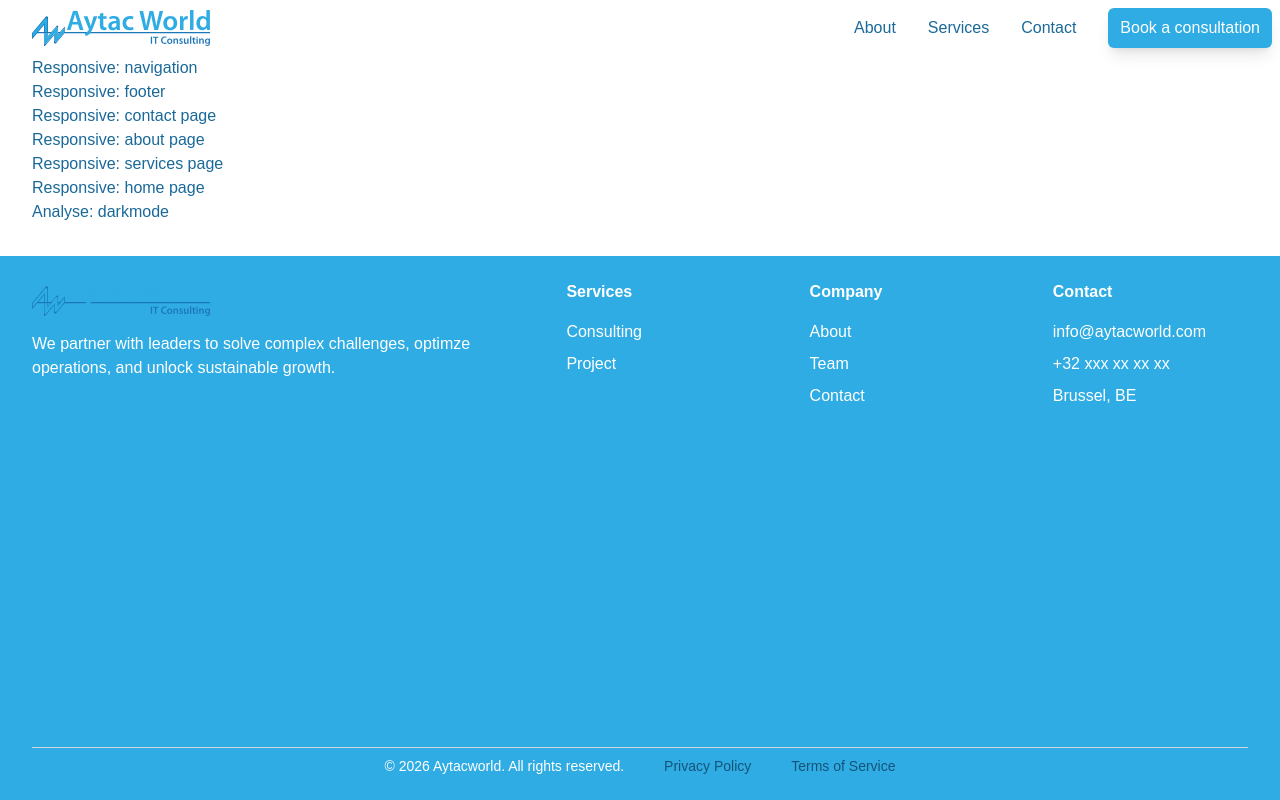
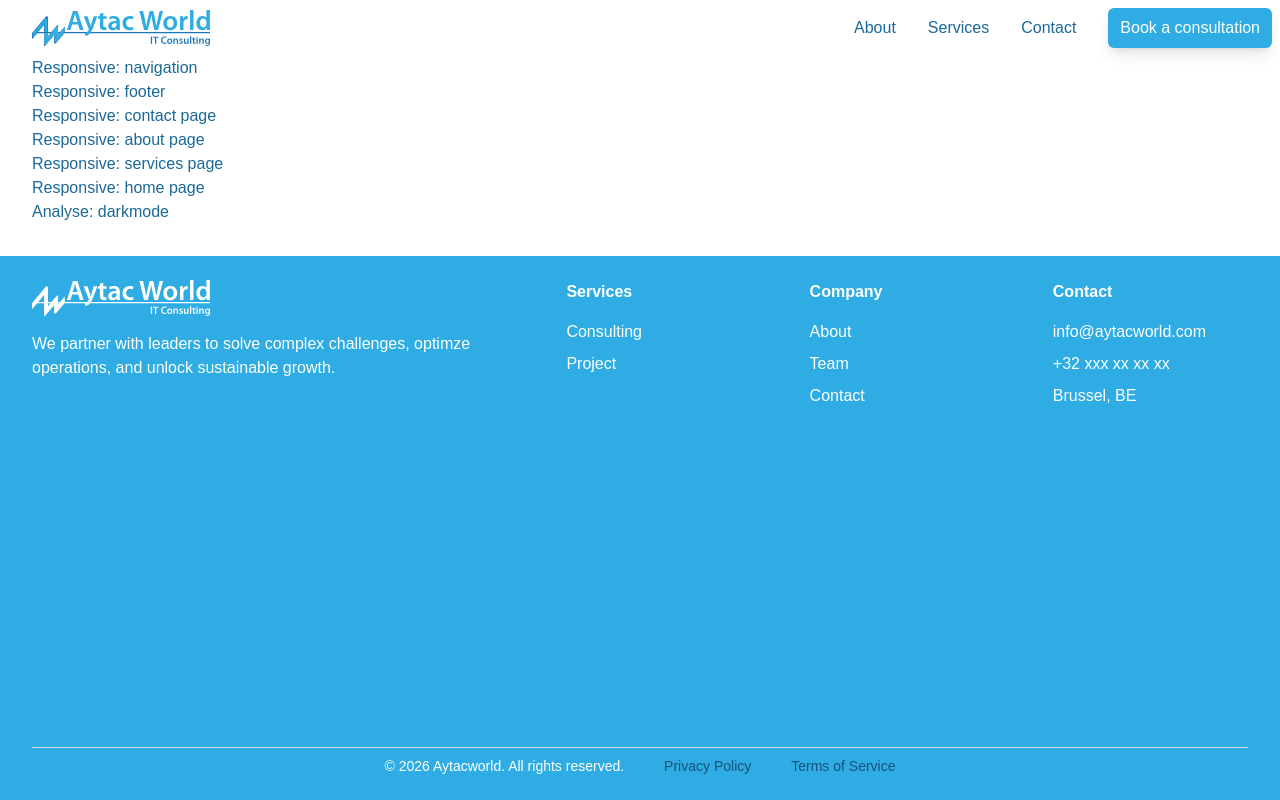
Before and after one commit to aytacworld/aytacworld.com, an Angular app: page / in a window 1280 px wide. Built offline with nearby package versions, Linux system fonts and the light colour scheme.

Commit message:
invert logo

```diff
--- a/src/app/layout/logo.ts
+++ b/src/app/layout/logo.ts
@@ -12,11 +12,10 @@ const Sizes = {
 @Component({
   selector: 'logo',
   template: `
-    <img ngSrc="./banner-new.svg"
+    <img ngSrc="./banner-{{invert() ? 'invert' : 'default'}}.svg"
         priority [width]="s()[0]" [height]="s()[1]"
         [routerLink]="link()"
         class="cursor-pointer"
-        [class.invert-50]="invert()"
     />
   `,
   imports: [RouterLink, NgOptimizedImage],
```
Also changed, not shown: public/banner-default.svg (renamed from public/banner-new.svg), public/banner-invert.svg (added).
